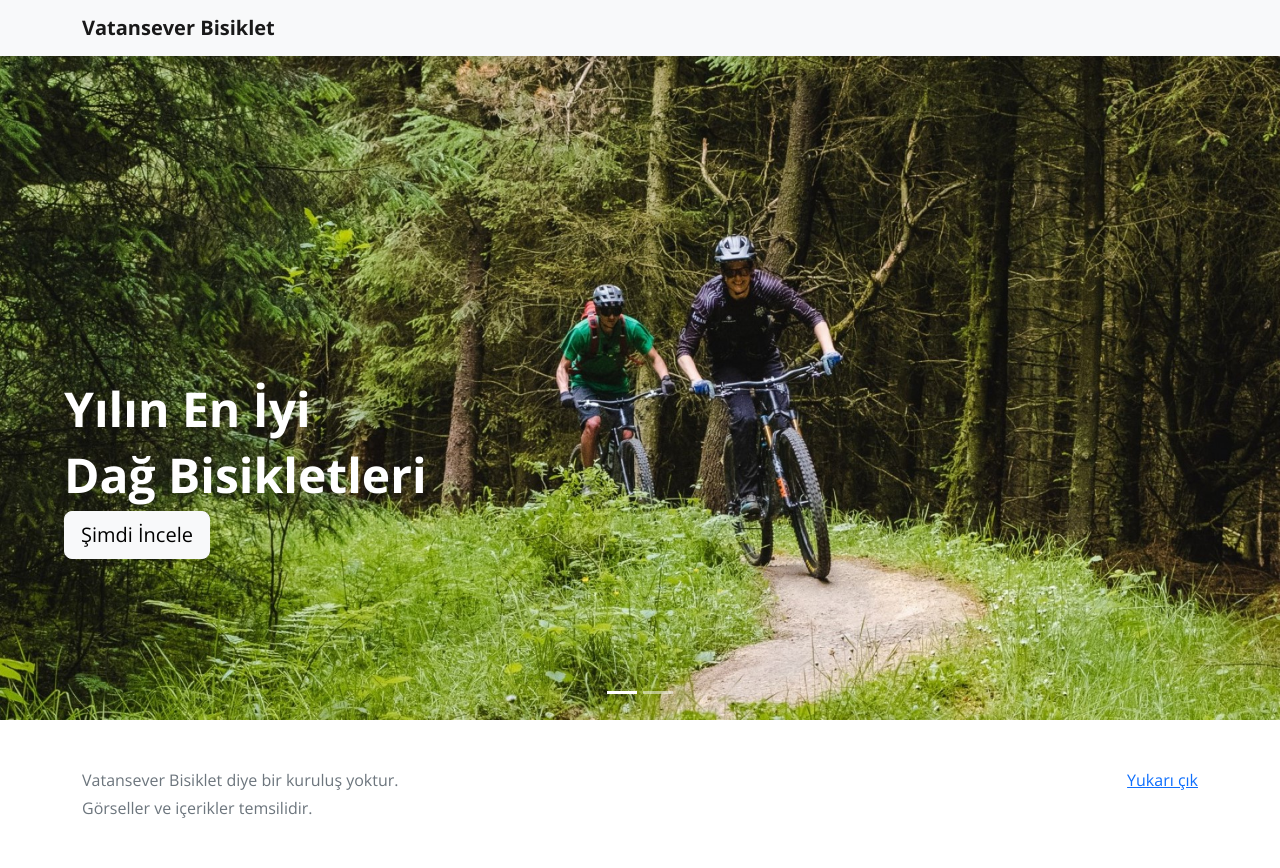
After one commit to ogzvatansever/webprog1final, a PHP site: page / in a window 1280 px wide. The commit adds this page. Run offline with PHP 8.4, Linux system fonts and the light colour scheme.

Commit message:
added filtering for bike type

```diff
--- a/css/style.css
+++ b/css/style.css
@@ -53,16 +53,9 @@ body{
     -webkit-overflow-scrolling: touch;
   }
 
-  #mytest{
-    height: 500px;
-  }
 
-  #test{
-    position: absolute;
-    top: -30%;
-    left: 0;
-    min-height: 300px;
-  }
+
+
 
   .parallax {
     background-image: url("../img/bikes.jpg");
@@ -119,3 +112,14 @@ body{
   .filtreleme p{
     margin: -2px;
   }
+
+.carousel-caption {
+    top: 50%;
+    left: 5%;
+    text-align: left;
+}
+
+.carousel-caption h3{
+    font-weight: 700;
+    font-size: 300%;
+}
--- /dev/null
+++ b/footer.php
@@ -0,0 +1,9 @@
+<footer class="text-muted py-5">
+  <div class="container">
+    <p class="float-end mb-1">
+      <a href="#">Yukarı çık</a>
+    </p>
+    <p class="mb-1">Vatansever Bisiklet diye bir kuruluş yoktur.</p>
+    <p class="mb-0">Görseller ve içerikler temsilidir.</p>
+  </div>
+</footer>
--- /dev/null
+++ b/header.php
@@ -0,0 +1,14 @@
+<header>
+  <div class="navbar fixed-top navbar-light bg-light shadow-sm">
+    <div class="container">
+      <a href="index.php" class="navbar-brand d-flex align-items-center">
+        <strong>Vatansever Bisiklet</strong>
+      </a>
+      <!-- Sepet kısmı ikinci dönem yapılacak o yüzden butonunu kapattım
+      <button class="navbar-toggler" type="button" data-bs-toggle="collapse" data-bs-target="#navbarHeader" aria-controls="navbarHeader" aria-expanded="false" aria-label="Toggle navigation">
+        <img src="img/shopping-cart--v1.png" width="32px">
+      </button>
+      -->
+    </div>
+  </div>
+</header>
--- /dev/null
+++ b/index.php
@@ -0,0 +1,72 @@
+<!doctype html>
+<?php
+include('baglan.php');
+ini_set('display_errors',1);
+ini_set('display_startup_errors', 1);
+error_reporting(E_ALL);
+?>
+<html lang="en">
+  <head>
+    <meta charset="utf-8">
+    <meta name="viewport" content="width=device-width, initial-scale=1">
+    <meta name="description" content="">
+    <meta name="author" content="Oğuz Vatansever">
+    <title>Vatansever Bisiklet</title>
+    <link href="assets/dist/css/bootstrap.min.css" rel="stylesheet">
+    <link href="css/style.css" rel="stylesheet">
+    <link rel="preconnect" href="https://fonts.googleapis.com">
+    <link rel="preconnect" href="https://fonts.gstatic.com" crossorigin>
+    <link href="https://fonts.googleapis.com/css2?family=Open+Sans:ital,wght@0,300;0,400;0,500;0,600;0,700;0,800;1,300;1,400;1,500;1,600;1,700;1,800&display=swap" rel="stylesheet">
+
+    <style>
+    @import url('https://fonts.googleapis.com/css2?family=Open+Sans:ital,wght@0,300;0,400;0,500;0,600;0,700;0,800;1,300;1,400;1,500;1,600;1,700;1,800&display=swap');
+    </style>
+</head>
+<body>
+
+<?php
+include('header.php');
+?>
+
+<main>
+<div id="carouselExampleIndicators" class="carousel slide carousel-fade" data-bs-ride="carousel" >
+    <div class="carousel-indicators">
+        <button type="button" data-bs-target="#carouselExampleIndicators" data-bs-slide-to="0" class="active" aria-current="true" aria-label="Slide 1"></button>
+        <button type="button" data-bs-target="#carouselExampleIndicators" data-bs-slide-to="1" aria-label="Slide 2"></button>
+        <!--<button type="button" data-bs-target="#carouselExampleIndicators" data-bs-slide-to="2" aria-label="Slide 3"></button>-->
+    </div>
+    <div class="carousel-inner">
+        <div id="" class="carousel-item active">
+            <img id="" class="" src="img/bikes2.jpg" width="100%">
+            <div class="carousel-caption">
+                <h3>Yılın En İyi</h3>
+                <h3>Dağ Bisikletleri</h3>
+                <form action="bisikletler.php" method="post">
+                <input type="hidden" id="tur" name="tur[]" value="MTB">
+                <button type="submit" class="btn btn-lg btn-block btn-light" for="tur">Şimdi İncele</button>
+                </form>
+            </div>
+        </div>
+        <div id="" class="carousel-item">
+            <img id="" class="" src="img/bikes3.jpg" width="100%">
+            <div class="carousel-caption">
+                <h3>Yılın En İyi</h3>
+                <h3>Yol Bisikletleri</h3>
+                <form action="bisikletler.php" method="post">
+                <input type="hidden" id="tur" name="tur[]" value="ROAD">
+                <button type="submit" class="btn btn-lg btn-block btn-light" for="tur">Şimdi İncele</button>
+                </form>
+            </div>
+        </div>
+    </div>
+</div>
+</main>
+
+<?php
+include('footer.php');
+?>
+
+    <script src="assets/dist/js/bootstrap.bundle.min.js"></script>
+
+  </body>
+</html>
```
Also changed, not shown: bisiklet.php (+13 -21 lines), bisikletler.php (+101 -28 lines), img/bikes.jpg, img/bikes2.jpg (added), img/bikes3.jpg (added), img/bikes4.jpg (added).
